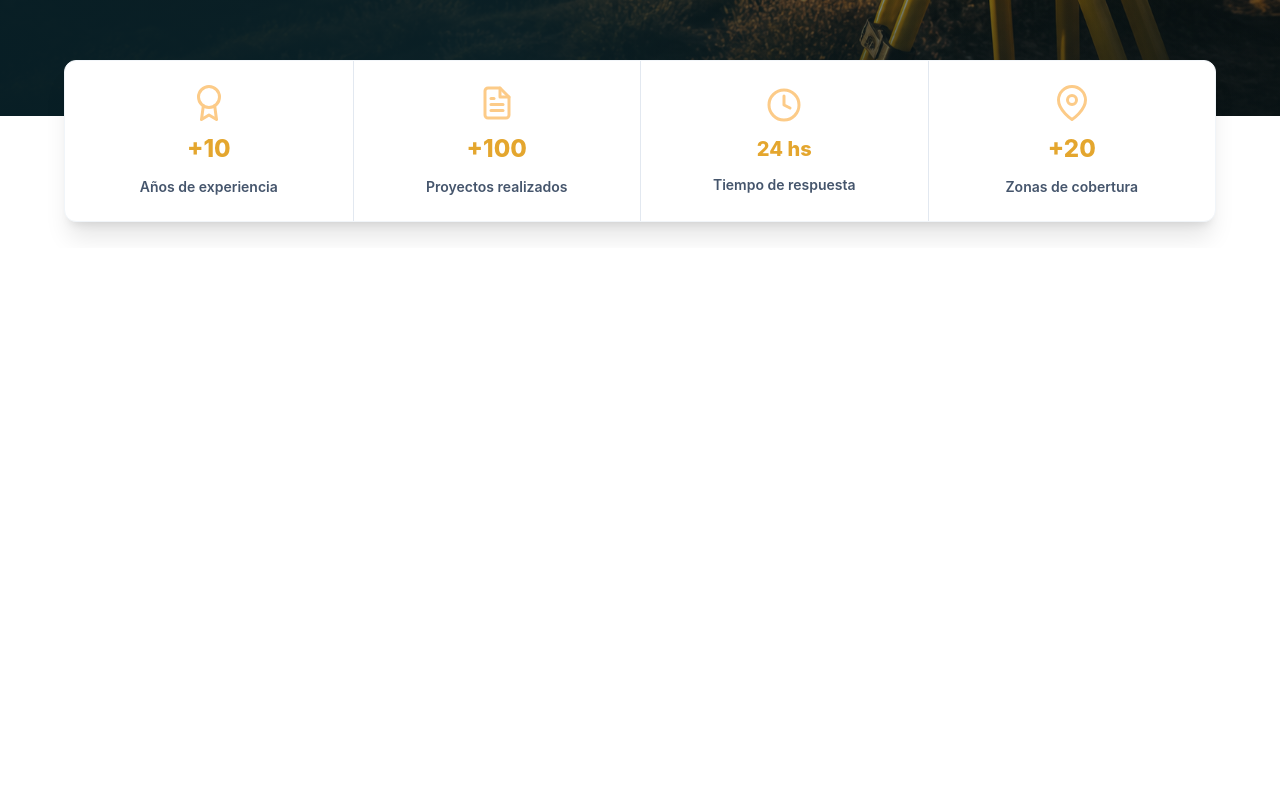
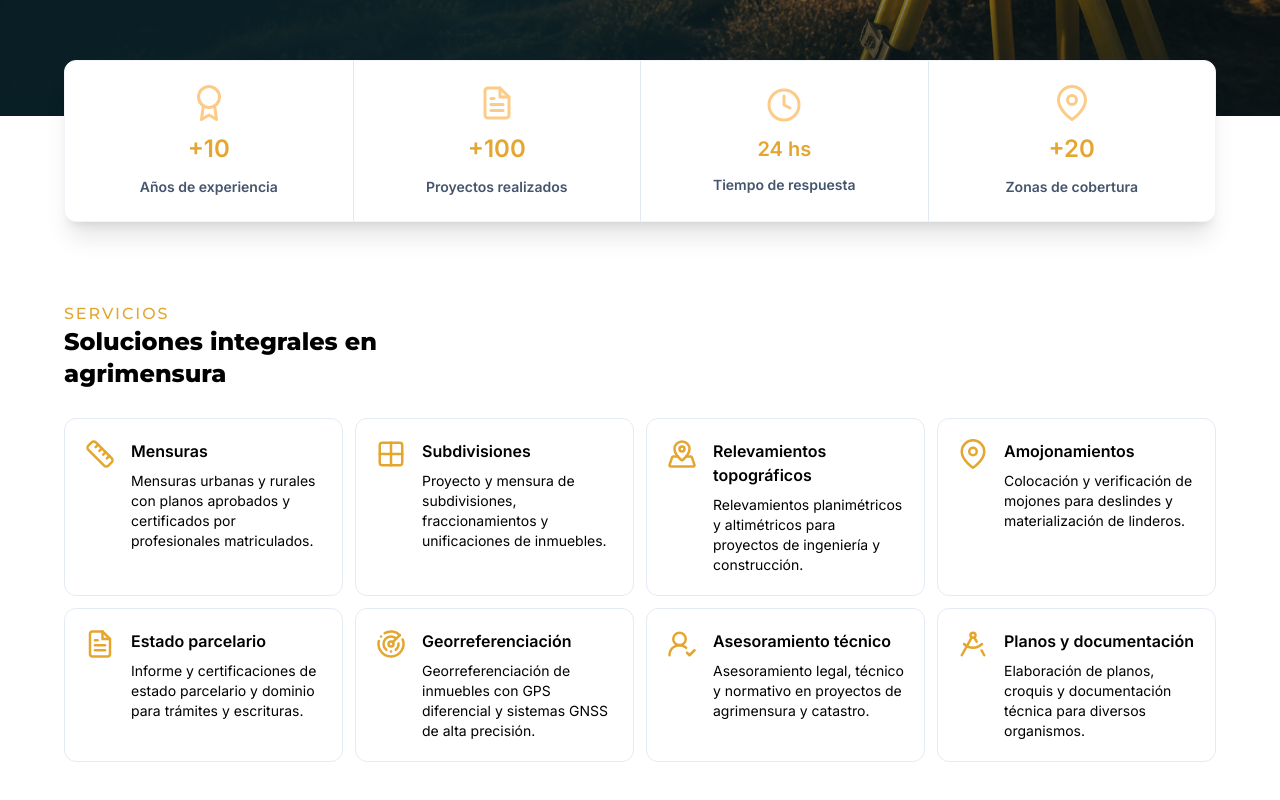
Before and after one commit to BrianMarchese/Azimut-360, a React (Vite) app: page / in a window 1280 px wide. Shown: the part 552-1352 px from the top of the page. Before the commit the page ends 800 px from the top, so only its background shows below. Built offline with nearby package versions, Linux system fonts and the light colour scheme.

Commit message:
agregado de apartado de servicios

```diff
--- a/index.html
+++ b/index.html
@@ -1,5 +1,5 @@
 <!doctype html>
-<html lang="en">
+<html lang="es">
   <head>
     <meta charset="UTF-8" />
     <link rel="icon" type="image/svg+xml" href="/favicon.svg" />
--- a/src/App.jsx
+++ b/src/App.jsx
@@ -1,5 +1,6 @@
 import { Hero } from "./components/Hero"
 import { Navbar } from "./components/Navbar"
+import { Services } from "./components/Services"
 
 function App() {
 
@@ -8,6 +9,7 @@ function App() {
       <Navbar />
       <main>
         <Hero />
+        <Services />
       </main>
     </>
   )
--- a/src/components/Hero.jsx
+++ b/src/components/Hero.jsx
@@ -1,9 +1,8 @@
 import { FiArrowRight, FiShield, FiTarget, FiCheck, FiAward, FiFileText, FiClock, FiMapPin } from 'react-icons/fi';
-import { LuAward, LuFileCheck, LuClock, LuMapPin } from 'react-icons/lu';
 
 export const Hero = () => {
   return (
-      <div className="relative">
+      <div className="relative font-body">
         <section id="inicio" className="relative pt-32 pb-20 sm:pb-24 lg:pb-40">
           {/* Imagen de fondo y degradado */}
           <img src="/hero-img.png" alt="imagen hero" className="absolute inset-0 h-full w-full object-cover" />
@@ -15,7 +14,7 @@ export const Hero = () => {
                 Agrimensura de precisión
               </span>
 
-              <h1 className="mt-4 text-3xl sm:text-4xl lg:text-5xl font-extrabold leading-[1.18] text-white">
+              <h1 className="mt-4 text-3xl sm:text-4xl lg:text-5xl font-extrabold leading-[1.18] text-white font-heading">
                 Precisión y confianza en servicios de agrimensura
               </h1>
 
--- /dev/null
+++ b/src/components/Services.jsx
@@ -0,0 +1,42 @@
+import { FiFileText, FiMapPin } from "react-icons/fi"
+import { LuDraftingCompass, LuGrid2X2, LuMapPinned, LuRadar, LuRuler, LuUserRoundCheck } from "react-icons/lu"
+
+const servicios = [
+  { icon: LuRuler, title: 'Mensuras', text: 'Mensuras urbanas y rurales con planos aprobados y certificados por profesionales matriculados.' },
+  { icon: LuGrid2X2, title: 'Subdivisiones', text: 'Proyecto y mensura de subdivisiones, fraccionamientos y unificaciones de inmuebles.' },
+  { icon: LuMapPinned, title: 'Relevamientos topográficos', text: 'Relevamientos planimétricos y altimétricos para proyectos de ingeniería y construcción.' },
+  { icon: FiMapPin, title: 'Amojonamientos', text: 'Colocación y verificación de mojones para deslindes y materialización de linderos.' },
+  { icon: FiFileText, title: 'Estado parcelario', text: 'Informe y certificaciones de estado parcelario y dominio para trámites y escrituras.' },
+  { icon: LuRadar, title: 'Georreferenciación', text: 'Georreferenciación de inmuebles con GPS diferencial y sistemas GNSS de alta precisión.' },
+  { icon: LuUserRoundCheck, title: 'Asesoramiento técnico', text: 'Asesoramiento legal, técnico y normativo en proyectos de agrimensura y catastro.' },
+  { icon: LuDraftingCompass, title: 'Planos y documentación', text: 'Elaboración de planos, croquis y documentación técnica para diversos organismos.' },
+]
+
+
+
+export const Services = () => {
+    return (
+        <section id="servicios" className="py-20 px-5 font-body ">
+            <div className="container mx-auto max-w-6xl">
+                <div className="font-heading">
+                    <p className="text-secondary uppercase tracking-[.12em]">Servicios</p>
+                    <h2 className="text-2xl font-extrabold max-w-sm">Soluciones integrales en agrimensura</h2>
+                </div>
+
+                <div className="grid sm:grid-cols-2 lg:grid-cols-4 gap-3 mt-7">
+                    {
+                        servicios.map(({ icon: Icon, title, text }) => (
+                            <div className="flex min-h-38.5 rounded-xl border border-slate-200/90 gap-4 p-5 transition hover:-translate-y-1 hover:border-secondary/50 hover:shadow-lg">
+                                <Icon className="text-3xl shrink-0 text-secondary" />
+                                <div>
+                                    <p className="mb-2 font-extrabold">{ title }</p>
+                                    <p className="text-sm">{ text }</p>
+                                </div>
+                            </div>
+                        ))
+                    }
+                </div>
+            </div>
+        </section>
+    )
+}
```
